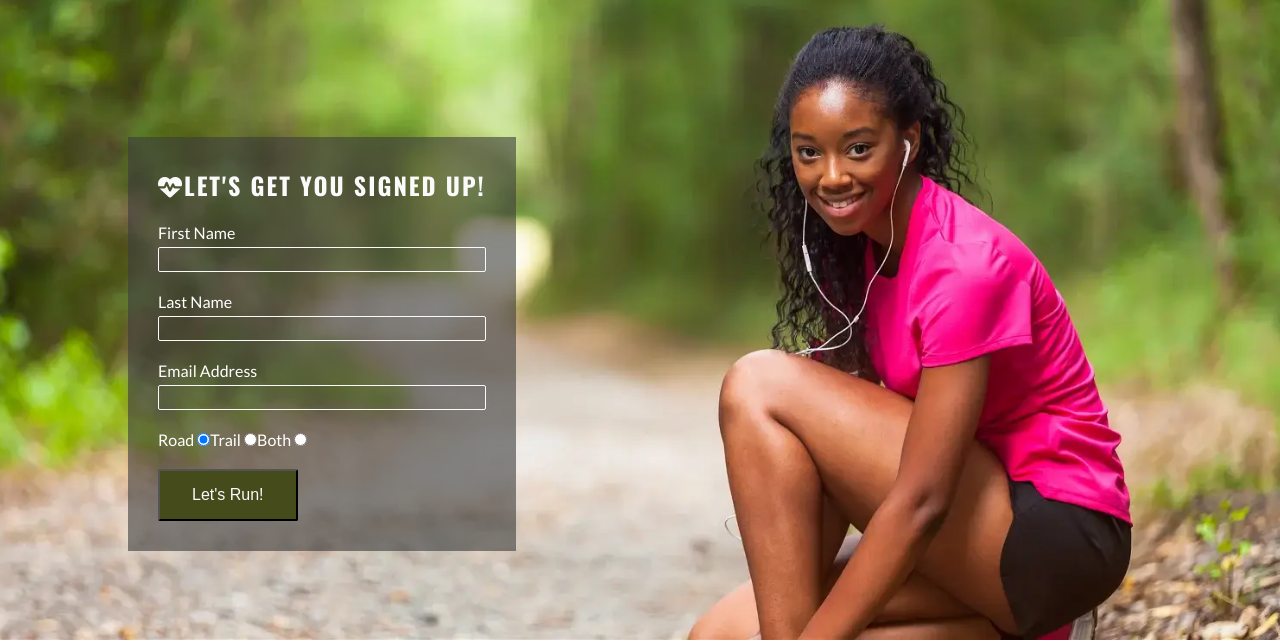
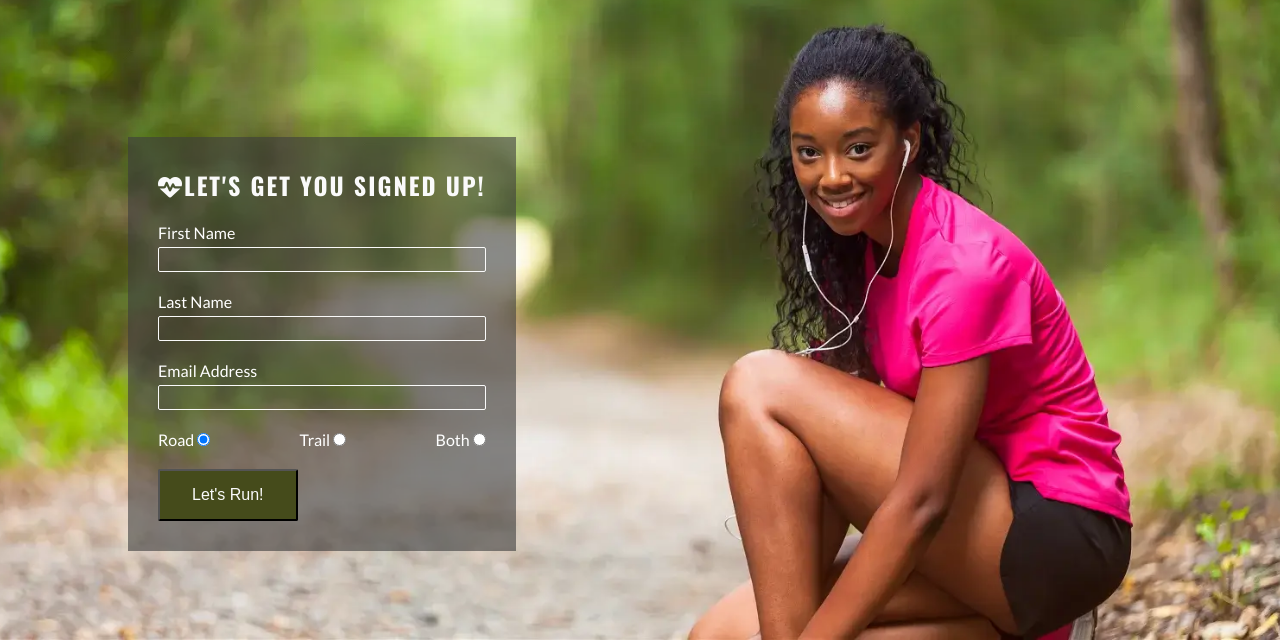
Before and after one commit to LAN-tr/love-running, a plain HTML site: page signup.html in a window 1280 px wide. Shown: the part 92-734 px from the top of the page. Drawn offline with nearby package versions, Linux system fonts and the light colour scheme.

Commit message:
checked css page in validator changed a typo

```diff
--- a/assets/css/style.css
+++ b/assets/css/style.css
@@ -133,7 +133,7 @@ main {
 .radio-buttons {
     width: 100%;
     display: flex;
-    justufy-content: space-between;
+    justify-content: space-between;
 }
 
 .join-button {
```
